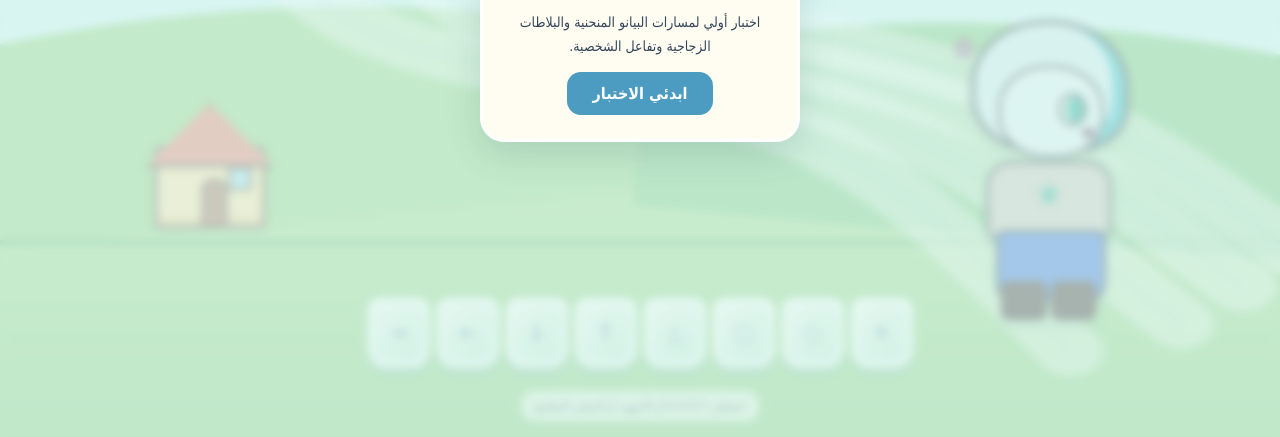
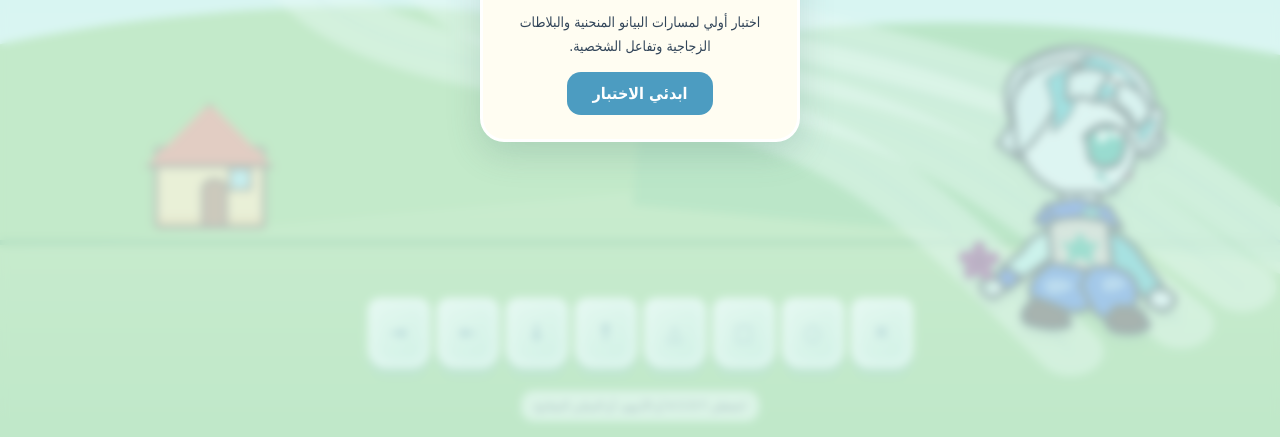
Before and after one commit to nonabeso977-bot/do-you-love-me-, a plain HTML site: page index.html in a window 1280 px wide. Shown: the part 363-800 px from the top of the page. Drawn offline with Linux system fonts and the light colour scheme.

Commit message:
Replace temporary Sadeem character with reference-based seated design

```diff
--- a/index.html
+++ b/index.html
@@ -35,17 +35,10 @@ body{min-height:100svh;background:linear-gradient(#a9e6f4 0 57%,#a9d88e 57% 100%
 .keys{position:absolute;bottom:3%;left:5%;right:5%;height:80px;display:flex;justify-content:center;gap:7px;z-index:7;pointer-events:none}
 .key{width:min(9vw,62px);height:70px;border-radius:12px 12px 19px 19px;background:linear-gradient(145deg,#ffffffd9,#c8f1f3aa);border:2px solid #fff;box-shadow:0 8px 0 #6aa8b755,inset 0 0 14px #fff;display:grid;place-items:center;font-size:22px;font-weight:bold;color:#4d8298;pointer-events:auto;cursor:pointer;transition:.08s}
 .key.hit{transform:translateY(6px);box-shadow:0 2px 0 #6aa8b755,inset 0 0 18px #fff;background:#fff}
-.character{position:absolute;right:9%;bottom:12%;width:clamp(115px,18vw,190px);height:clamp(190px,34vw,300px);z-index:6;transition:left 1s ease,right 1s ease;pointer-events:none;filter:drop-shadow(0 8px 4px #507b7340)}
-.char-hair{position:absolute;top:0;left:9%;width:83%;height:44%;background:#cde8ec;border:4px solid #26313b;border-radius:48% 50% 35% 42%;box-shadow:inset -13px -5px #2ab7c4}
-.char-face{position:absolute;top:15%;left:23%;width:56%;height:31%;background:#dceff2;border:3px solid #26313b;border-radius:46% 48% 43% 45%}
-.char-eye{position:absolute;right:14%;top:28%;width:29%;height:38%;background:#0fa38c;border:3px solid #26313b;border-radius:50%;box-shadow:inset 5px 0 #fff}
-.char-mark{position:absolute;right:6%;top:69%;width:13px;height:10px;border-radius:50%;background:#5a2a4a}
-.char-flower{position:absolute;left:0;top:4%;font-size:27px;color:#8a2a7a;text-shadow:0 1px #fff}
-.char-body{position:absolute;top:47%;left:17%;width:66%;height:27%;background:#c8c2b8;border:3px solid #26313b;border-radius:25px 25px 15px 15px;text-align:center;color:#1fa98c;font-size:35px;padding-top:10px}
-.char-pants{position:absolute;top:70%;left:22%;width:58%;height:24%;background:#2f6bd8;border:3px solid #26313b;border-radius:8px 8px 18px 18px}
-.char-leg{position:absolute;bottom:0;width:24%;height:13%;background:#3a2a2a;border-radius:8px}.char-leg.l{left:25%}.char-leg.r{right:25%}
-.character.run{right:auto;left:10%;animation:bob .32s infinite alternate}
-@keyframes bob{to{transform:translateY(-7px) rotate(-2deg)}}
+.character{position:absolute;right:5%;bottom:9%;width:clamp(155px,22vw,230px);height:clamp(205px,31vw,300px);z-index:6;pointer-events:none;filter:drop-shadow(0 8px 4px #507b7340);transition:transform .25s ease}
+.character svg{display:block;width:100%;height:100%;overflow:visible}
+.character.run{transform:translateX(-12px) translateY(-3px)}
+@media(max-width:600px){.character{right:1%;bottom:16%;width:150px;height:205px}}
 .toast{position:absolute;top:10%;left:50%;transform:translateX(-50%);font-weight:900;font-size:clamp(20px,4vw,36px);color:#fff;text-shadow:0 3px 0 #4c8fbd,0 5px 14px #386b8c;z-index:10;opacity:0;transition:.12s;white-space:nowrap}
 .toast.show{opacity:1}
 .hudbottom{position:absolute;bottom:2%;left:50%;transform:translateX(-50%);z-index:9;background:#ffffffa8;border:1px solid white;border-radius:12px;padding:7px 12px;font-size:12px;white-space:nowrap}
@@ -74,9 +67,72 @@ button{font:inherit}.go{border:0;background:#4c9cc1;color:white;font-weight:bold
    <path class="laneedge" d="M380 10 C540 80 440 240 650 310 S880 390 1030 540"/>
   </svg>
   <div class="toast" id="toast">PERFECT!</div>
-  <div class="character" id="character" aria-label="Sadeem">
-   <div class="char-hair"></div><div class="char-face"><div class="char-eye"></div><div class="char-mark"></div></div><div class="char-flower">✿</div>
-   <div class="char-body">★</div><div class="char-pants"></div><div class="char-leg l"></div><div class="char-leg r"></div>
+  <div class="character" id="character" role="img" aria-label="سديم، جالسة وتمسك زهرة بنفسجية">
+   <svg viewBox="0 0 260 340" xmlns="http://www.w3.org/2000/svg" aria-hidden="true">
+    <g stroke="#26313b" stroke-width="5" stroke-linecap="round" stroke-linejoin="round">
+     <!-- الخلفية: الشعر والخصلة الجانبية -->
+     <path fill="#cde8ec" d="M55 94 Q35 44 77 22 Q121 -3 171 19 Q218 36 219 91 L228 117 L208 135 L190 119 L65 137 L39 119 Z"/>
+     <path fill="#2ab7c4" stroke-width="3" d="M59 91 Q48 47 91 26 Q129 8 165 26 Q197 39 207 76 Q177 57 155 70 Q124 85 99 116 L61 128 Z"/>
+     <path fill="#cde8ec" stroke-width="3" d="M72 31 Q109 5 145 23 Q112 25 94 48 Q77 63 72 31Z"/>
+     <path fill="#fff" stroke="none" d="M82 33 Q110 12 134 22 Q110 26 94 43 Q84 47 82 33Z"/>
+     <path fill="#fff" stroke="none" d="M168 36 Q190 43 198 62 Q181 54 168 56 Q160 48 168 36Z"/>
+     <!-- الوجه -->
+     <path fill="#dceff2" d="M65 91 Q81 66 128 67 Q177 66 195 105 Q202 145 172 169 Q145 190 103 170 Q71 154 65 124Z"/>
+     <!-- أذن ظاهرة -->
+     <path fill="#dceff2" d="M185 102 Q218 66 226 82 Q228 111 199 132Z"/>
+     <path fill="#3ab5c0" stroke-width="2" d="M197 105 Q215 86 219 91 Q214 108 201 119Z"/>
+     <!-- العين الوحيدة الظاهرة -->
+     <path fill="#0fa38c" d="M139 112 Q157 91 178 105 Q190 120 176 141 Q157 153 143 136Z"/>
+     <path fill="#fff" stroke="none" d="M166 104 Q174 101 180 110 Q173 113 168 111Z"/>
+     <path fill="#fff" stroke="none" d="M151 108 Q158 99 165 108 Q162 118 154 118Z"/>
+     <path fill="none" stroke-width="6" d="M137 111 Q157 88 179 103"/>
+     <path fill="none" stroke-width="2" d="M144 140 Q159 148 174 139"/>
+     <!-- علامة صغيرة تحت العين وبقعة الخد -->
+     <path fill="#0b887f" stroke="none" d="M150 153 Q156 148 161 154 L158 161 L153 159Z"/>
+     <circle cx="164" cy="164" r="2.7" fill="#0b887f" stroke="none"/>
+     <ellipse cx="187" cy="155" rx="5" ry="3.5" fill="#5a2a4a" stroke="none"/>
+     <!-- الغرة تغطي العين الأخرى -->
+     <path fill="#cde8ec" d="M57 91 Q49 51 91 32 Q112 20 135 30 Q112 42 108 68 Q100 91 83 111 Q75 123 61 131Z"/>
+     <path fill="#2ab7c4" stroke-width="3" d="M94 47 Q119 27 140 34 Q126 51 126 72 Q121 91 101 105 Q107 78 94 47Z"/>
+     <path fill="#cde8ec" d="M117 42 Q143 25 168 42 Q153 52 149 72 Q138 62 117 69Z"/>
+     <path fill="#cde8ec" d="M173 49 Q204 51 213 84 L196 103 Q188 78 173 75Z"/>
+     <!-- ابتسامة -->
+     <path fill="none" stroke-width="3" d="M153 173 Q164 179 174 172"/>
+     <!-- الرقبة والياقة -->
+     <path fill="#dceff2" d="M111 174 L153 174 L153 193 L112 193Z"/>
+     <path fill="#2a5bd7" d="M94 188 L129 181 L165 190 L180 215 L143 207 L119 218 L81 207Z"/>
+     <path fill="#1a3fa0" stroke-width="2" d="M94 188 L119 218 L108 215 L81 207Z"/>
+     <path fill="#3ab5c0" stroke-width="2" d="M135 194 Q147 185 156 197 Q153 209 141 209 Q130 205 135 194Z"/>
+     <!-- الجذع والسترة -->
+     <path fill="#c8c2b8" d="M100 207 Q126 197 163 207 L184 258 Q151 276 103 260 L82 242Z"/>
+     <path fill="#1fa98c" stroke="none" d="M132 219 L141 231 L156 231 L145 241 L149 256 L132 247 L117 256 L121 240 L109 231 L125 231Z"/>
+     <!-- الذراع اليسرى الممتدة -->
+     <path fill="#a8e8e0" d="M97 218 Q79 220 67 240 L44 259 Q37 269 47 276 Q58 282 68 271 L100 248Z"/>
+     <path fill="#2a5bd7" d="M47 258 L36 270 Q39 283 54 282 L66 270Z"/>
+     <path fill="#dceff2" d="M39 272 Q25 267 20 278 Q19 290 35 293 L49 284Z"/>
+     <!-- زهرة بنفسجية في اليد -->
+     <path fill="none" stroke="#3a9a4a" stroke-width="4" d="M30 280 L19 252"/>
+     <g fill="#8a2a7a" stroke="#57205b" stroke-width="2">
+      <ellipse cx="18" cy="242" rx="7" ry="12"/>
+      <ellipse cx="29" cy="250" rx="7" ry="12" transform="rotate(72 29 250)"/>
+      <ellipse cx="24" cy="263" rx="7" ry="12" transform="rotate(144 24 263)"/>
+      <ellipse cx="11" cy="260" rx="7" ry="12" transform="rotate(216 11 260)"/>
+      <ellipse cx="7" cy="249" rx="7" ry="12" transform="rotate(288 7 249)"/>
+     </g>
+     <circle cx="18" cy="252" r="5" fill="#6a1f60" stroke="none"/>
+     <!-- الذراع اليمنى خلف الجسم، مستندة للأرض -->
+     <path fill="#3ab5c0" d="M165 218 Q190 225 202 247 L224 277 Q229 288 218 294 Q207 298 198 285 L169 260Z"/>
+     <path fill="#dceff2" d="M214 284 Q230 280 239 292 Q241 304 225 308 L208 300Z"/>
+     <!-- البنطال: ساقان مثنيتان -->
+     <path fill="#2f6bd8" d="M99 254 Q124 258 145 264 L153 291 Q146 311 119 309 L81 298 Q70 286 82 268Z"/>
+     <path fill="#2f6bd8" d="M143 260 Q170 253 188 267 Q203 281 194 302 L174 318 Q151 319 143 299 L133 279Z"/>
+     <path fill="#7aa5e8" stroke="none" d="M91 276 Q107 266 126 279 Q116 290 96 289Z"/>
+     <path fill="#7aa5e8" stroke="none" d="M157 274 Q174 263 186 278 Q176 287 159 286Z"/>
+     <!-- الحذاءان -->
+     <path fill="#3a2a2a" d="M81 293 Q98 299 117 307 L121 324 Q103 332 72 322 Q63 315 71 304Z"/>
+     <path fill="#3a2a2a" d="M172 304 Q189 300 203 310 L211 325 Q199 337 171 331 Q159 325 163 314Z"/>
+    </g>
+   </svg>
   </div>
   <div class="keys" id="keys">
    <button class="key" data-key="a">✕</button><button class="key" data-key="s">○</button><button class="key" data-key="d">□</button><button class="key" data-key="f">△</button>
```
